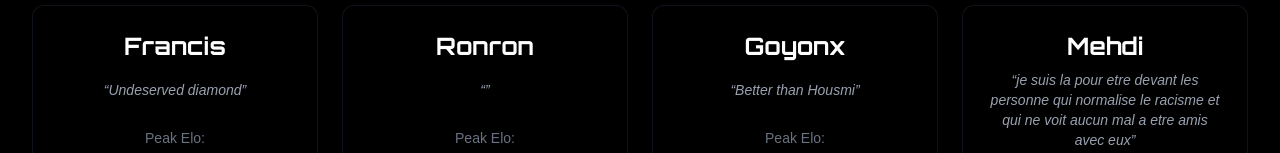
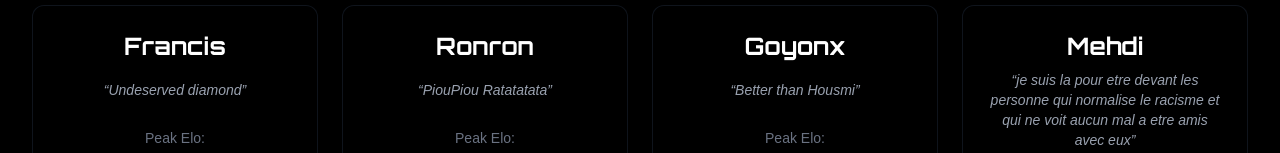
Before and after one commit to Paillard0Celerio0Paul0/gorki, a Next.js app: page /participants in a window 1280 px wide. Shown: the part 647-800 px from the top of the page. Built offline with nearby package versions, Linux system fonts and the light colour scheme.

Commit message:
fix ronron mmr

```diff
--- a/src/app/participants/page.tsx
+++ b/src/app/participants/page.tsx
@@ -41,7 +41,7 @@ const participants = [
   },
   {
     name: "Ronron",
-    catchphrase: "",
+    catchphrase: "PiouPiou Ratatatata",
     peakElo: "Je compte pas le pick émeraude 4 donc mon pick c'est plat 3 max je crois",
     objective: "Platinum 4",
     dpmLink: "https://dpm.lol/player/windwalker"
```
